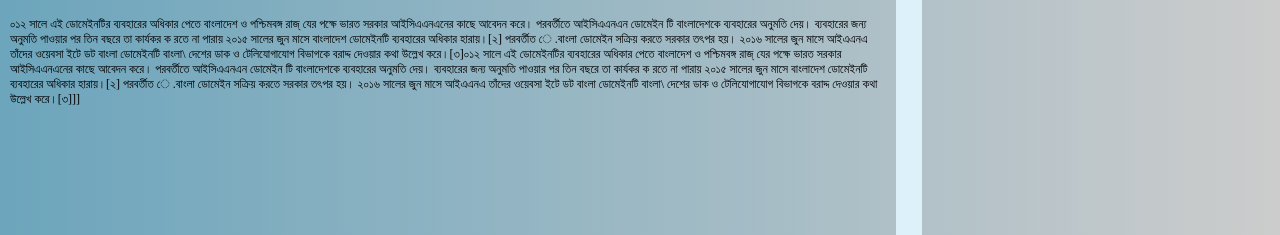
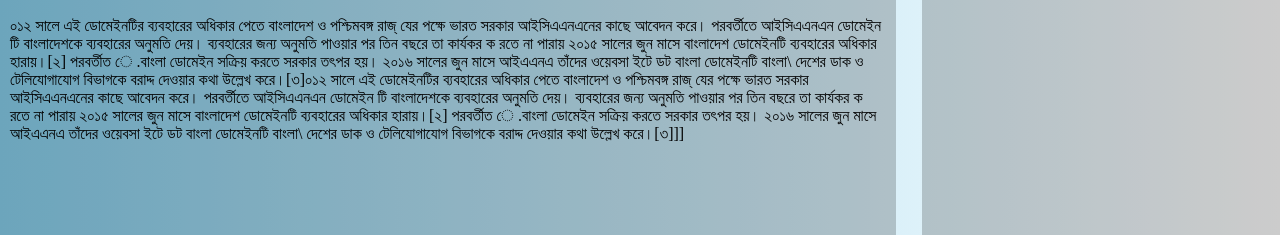
Before and after one commit to kazi-mahin/my-project, a plain HTML site: page index.html in a window 1280 px wide. Shown: the part 565-800 px from the top of the page. Drawn offline with Linux system fonts and the light colour scheme.

Commit message:
Update final.css

```diff
--- a/final.css
+++ b/final.css
@@ -266,7 +266,7 @@ notice-bordc-down{
 #discription p{
 	margin:10;
 	margin-top:30;
-        font-size:12;
+
 
 
 }
```
